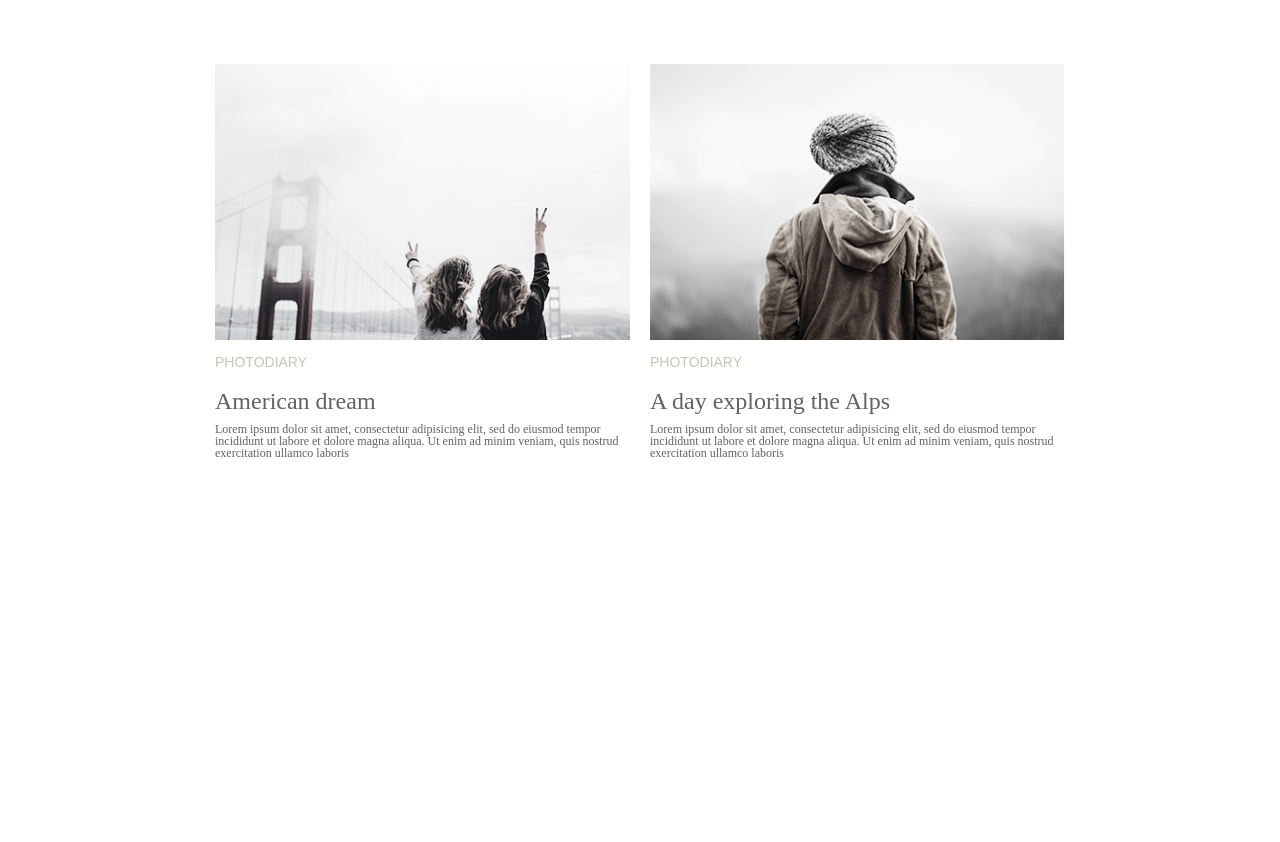
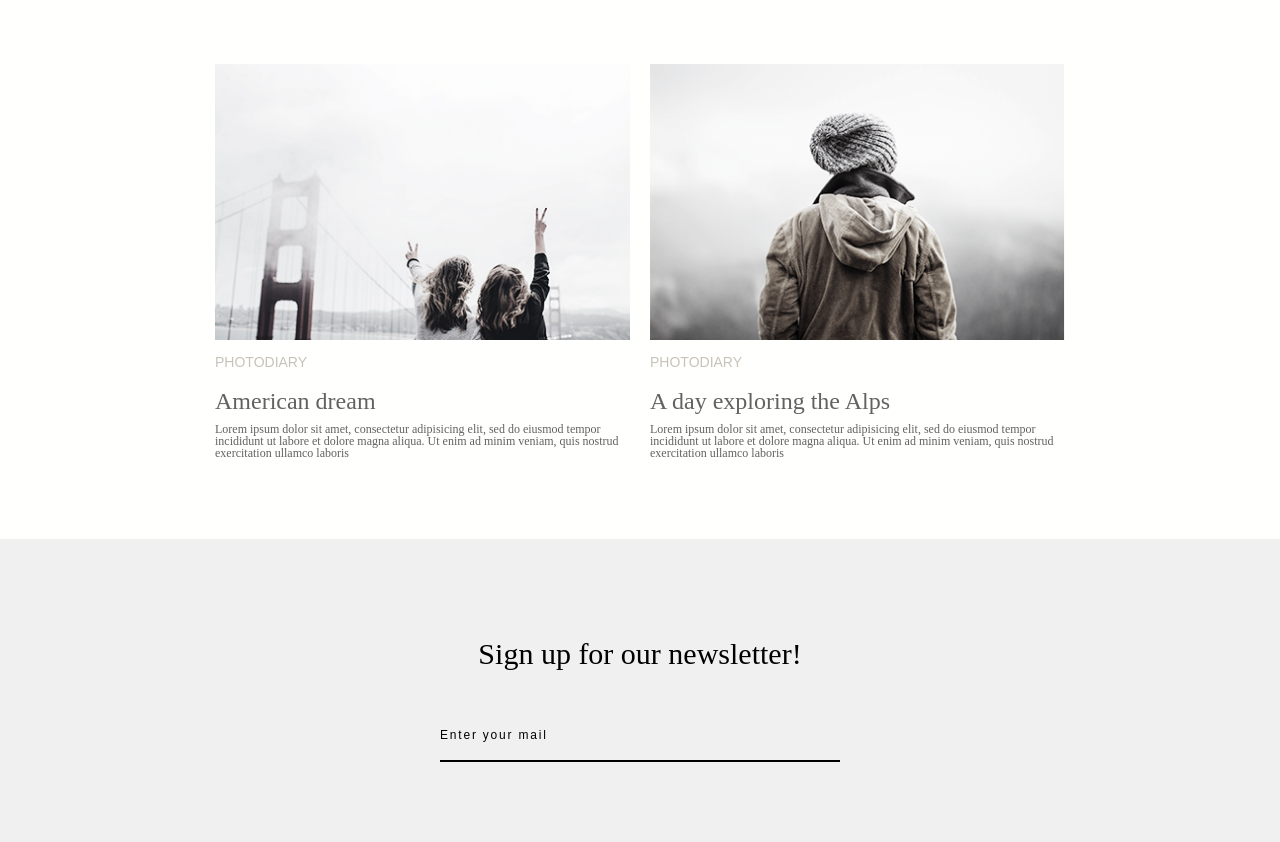
Before and after one commit to uupptown/minimo, a plain HTML site: page index.html in a window 1280 px wide. Shown: the part 1476-2318 px from the top of the page. Before the commit the page ends 1965 px from the top, so only its background shows below. Drawn offline with Linux system fonts and the light colour scheme.

Commit message:
fixed signup

```diff
--- a/index.html
+++ b/index.html
@@ -117,6 +117,21 @@
                </div>
             </div>
          </section>
+         <section class="signup">
+            <div class="container">
+               <div class="signup__item">
+                  <div class="signup__title">
+                     <p>Sign up for our newsletter!</p>
+                  </div>
+                  <form class="contacts__form" action="">
+                       <div class="form__group">
+                           <input type="text" class="input" placeholder=" " />
+                           <label for="" class="label"> Enter your mail </label>
+                       </div>
+                   </form>
+               </div>
+            </div>
+         </section>
       </main>
       <footer class="footer">
 
--- a/style.css
+++ b/style.css
@@ -261,3 +261,89 @@ body {
       padding-top: 0px;
    }
 }
+
+/* ==================================================== */
+/* SIGNUP */
+
+.signup {
+   margin-top: 50px;
+   background-color: #f0f0f0;;
+   /* height: 250px; */
+}
+
+.signup__item {
+   display: flex;
+   flex: 0 0 100%;
+   flex-direction: column;
+   align-items: center;
+   padding-top: 100px;
+}
+
+.contacts__form {
+   max-width: 440px;
+   margin: 50px 0px 50px 0px;
+}
+
+.form__group {
+   flex: 0 1 200px;
+   margin-bottom: 30px;
+   padding: 0 20px;
+   flex: 1;
+   position: relative;
+}
+
+.input {
+   width: 400px;
+   padding: 9px 0;
+   outline: 0;
+   border: 0;
+   color: #000;
+   font-size: 20px;
+   border-bottom: 2px solid #000;
+   background-color: transparent;
+}
+
+.input:focus + .label {
+   transform: translateY(-15px);
+   font-size: 12px;
+
+}
+
+.input:not(:placeholder-shown) + .label {
+   transform: translateY(-15px);
+   font-size: 14px;
+}
+
+.label {
+   letter-spacing: 0.15em;
+   color: #000;
+   position: absolute;
+   top: 10px;
+   left: 20px;
+   pointer-events: none;
+   transition: all 0.2s ease;
+   font-family: 'Ubuntu', sans-serif;
+}
+
+.signup__title {
+   font-family: 'Playfair Display', serif;
+   font-size: 30px;
+}
+
+@media (max-width: 479.98px) {
+   .signup__title {
+      margin-top: -50px;
+      font-size: 24px;
+   }
+   .input {
+      width: 150px;
+   }
+   .input:not(:placeholder-shown) + .label {
+      transform: translateY(-15px);
+      font-size: 10px;
+   }
+   .input:focus + .label {
+      transform: translateY(-15px);
+      font-size: 10px;
+   }
+}
```
